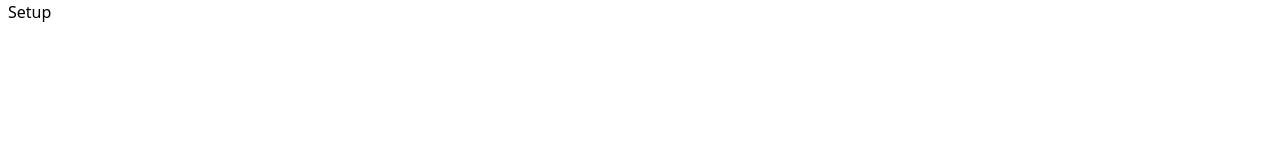
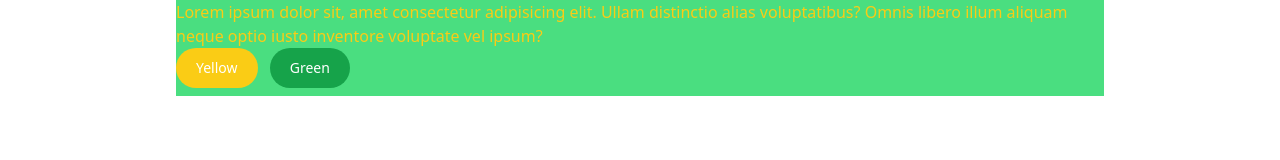
Before and after one commit to ManyuDhyani/Landing-Page-Tailwind-CSS, a website built with Vite: page Apply_directive_Concept/index.html in a window 1280 px wide. Built offline with nearby package versions, Linux system fonts and the light colour scheme.

Commit message:
Updated index.html and main.css for Apply Directive Concept and added image o/p

```diff
--- a/Apply_directive_Concept/index.html
+++ b/Apply_directive_Concept/index.html
@@ -8,6 +8,17 @@
     <title>Document</title>
 </head>
 <body>
-    <div class="mx-2">Setup</div>
+    <div class="mx-44 text-style">
+        <p>Lorem ipsum dolor sit, amet consectetur adipisicing elit. Ullam distinctio alias voluptatibus? Omnis libero illum aliquam neque optio iusto inventore voluptate vel ipsum?</p>
+        <button type="button" class="btn">Yellow</button>
+        <button type="button" class="btn bg-green-600">Green</button>
+        <!--Check main.css for the utility classes used in btn above.
+            This @apply directive is used for component which have to be used
+            multiple time and that too with same style throughout the website.
+        Note: Also try to put the custom class before utility class in main.css as
+        if we have to overwrite the custom class with utility class, we can do it easily.
+        But if we want to override the utility classes then put custom style after @tailwind utilities;
+        in main.css. Order for defining classes in css is important in tailwind.-->
+    </div>
 </body>
 </html>
--- a/Apply_directive_Concept/main.css
+++ b/Apply_directive_Concept/main.css
@@ -1,3 +1,14 @@
 @tailwind base;
 @tailwind components;
+
+.btn{
+    @apply text-white bg-yellow-400 hover:bg-yellow-500 focus:ring-4 focus:ring-yellow-300 font-medium rounded-full text-sm px-5 py-2.5 text-center mr-2 mb-2 dark:focus:ring-yellow-900
+}
+
+
+
 @tailwind utilities;
+
+.text-style{
+    @apply text-yellow-400 bg-green-400;
+}
```
Also changed, not shown: Assests/Readme Images/Apply_Directive_Concept.png (added).
